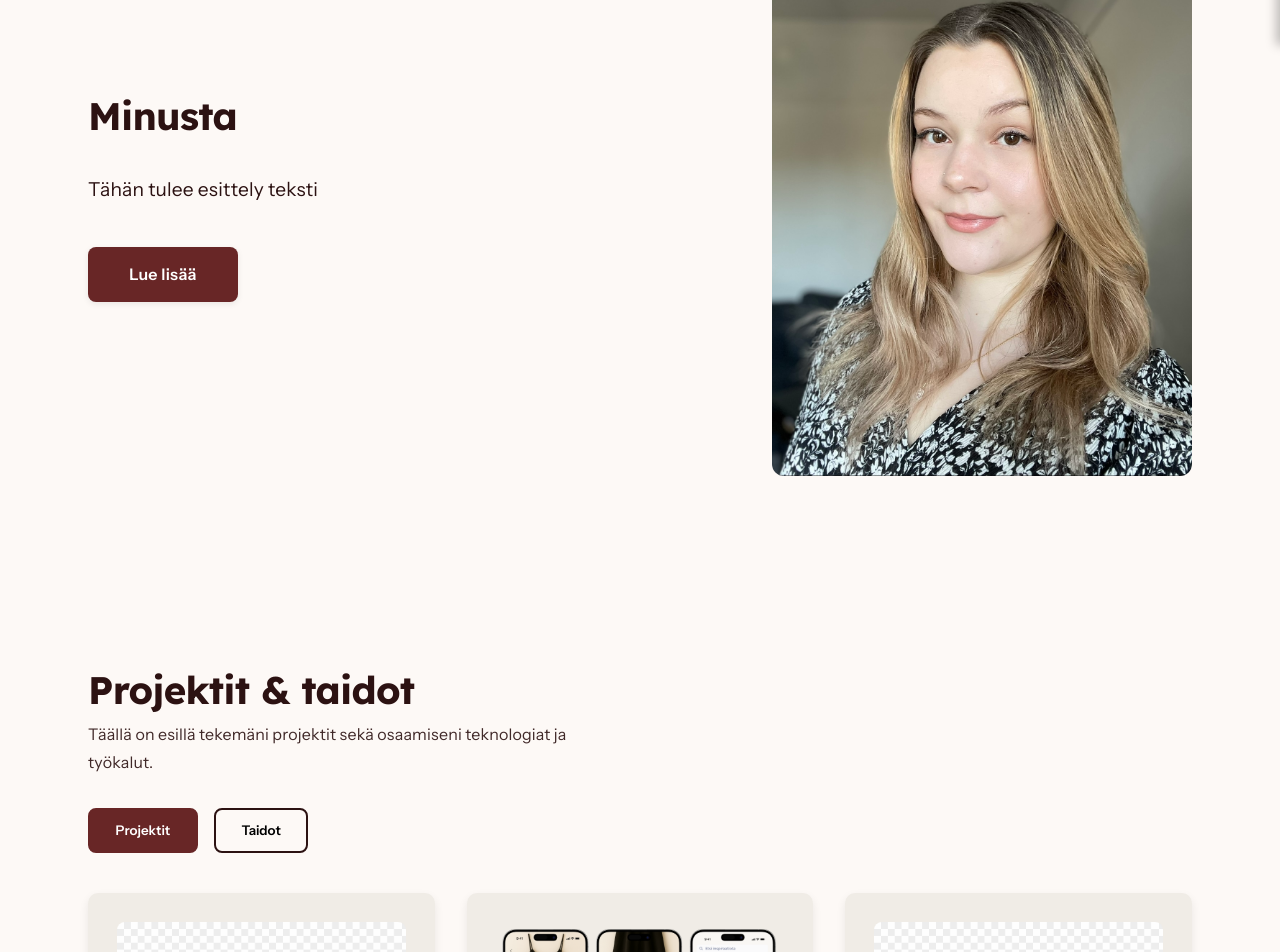
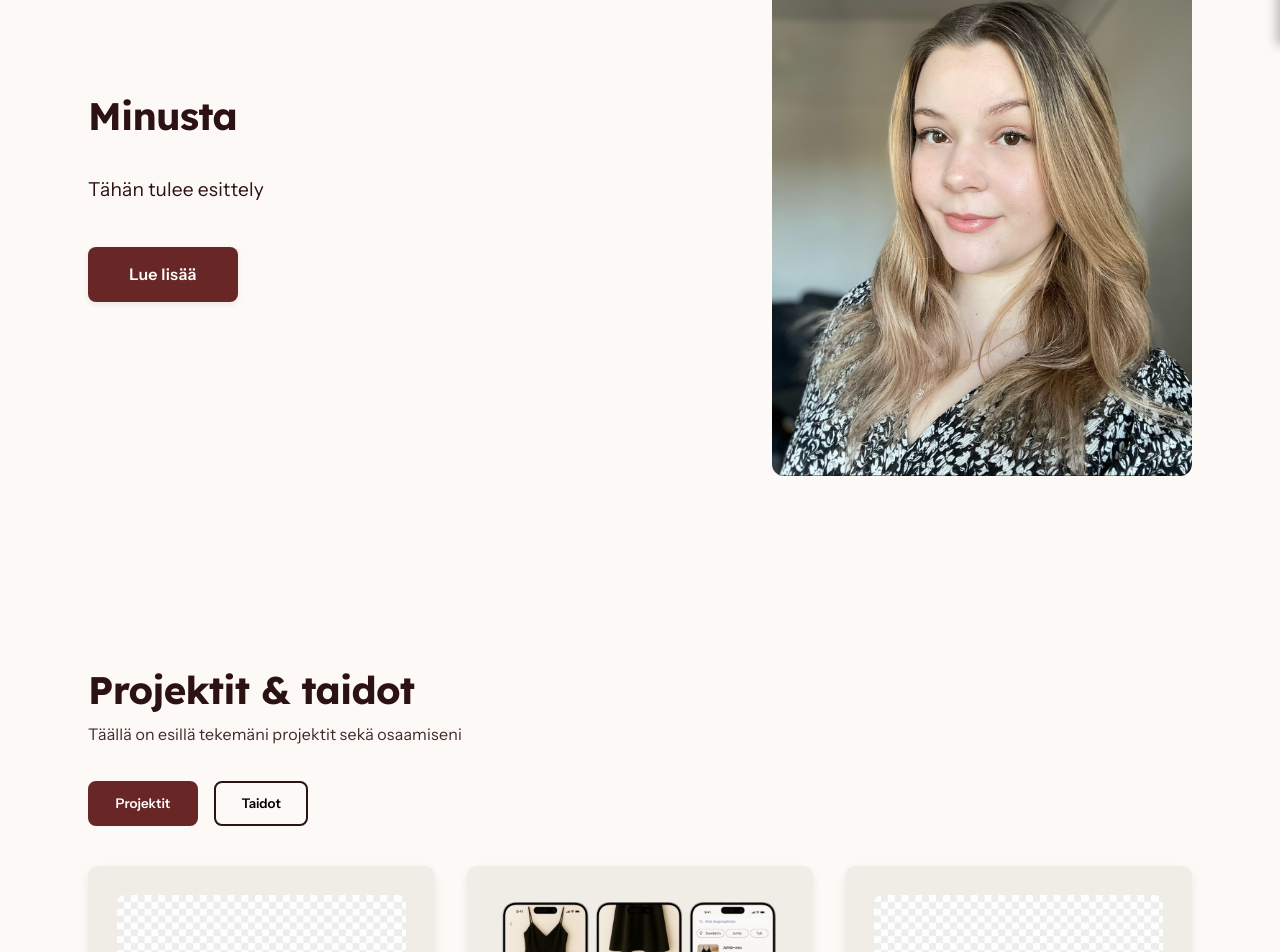
Before and after one commit to Janette033/portfolio-, a React (Vite) app: page / in a window 1280 px wide. Shown: the part 755-1707 px from the top of the page. Built offline with nearby package versions, Linux system fonts and the light colour scheme.

Commit message:
Add hero background & fix image imports

```diff
--- a/src/components/SectionAbout.jsx
+++ b/src/components/SectionAbout.jsx
@@ -7,7 +7,7 @@ export default function SectionAbout() {
       <div className="about-left">
         <h1 className="reveal delay-0">Minusta</h1>
         <p className="reveal delay-1">
-          Tähän tulee esittely teksti
+          Tähän tulee esittely
         </p>
 
         <a href="/about" className="btn btn-primary reveal delay-2">
--- a/src/components/SectionProjects.jsx
+++ b/src/components/SectionProjects.jsx
@@ -30,7 +30,7 @@ export default function SectionProjects() {
       <div className="projects-header reveal delay-0">
         <h2>Projektit & taidot</h2>
         <p>
-          Täällä on esillä tekemäni projektit sekä osaamiseni teknologiat ja työkalut.
+          Täällä on esillä tekemäni projektit sekä osaamiseni
         </p>
       </div>
 
```
